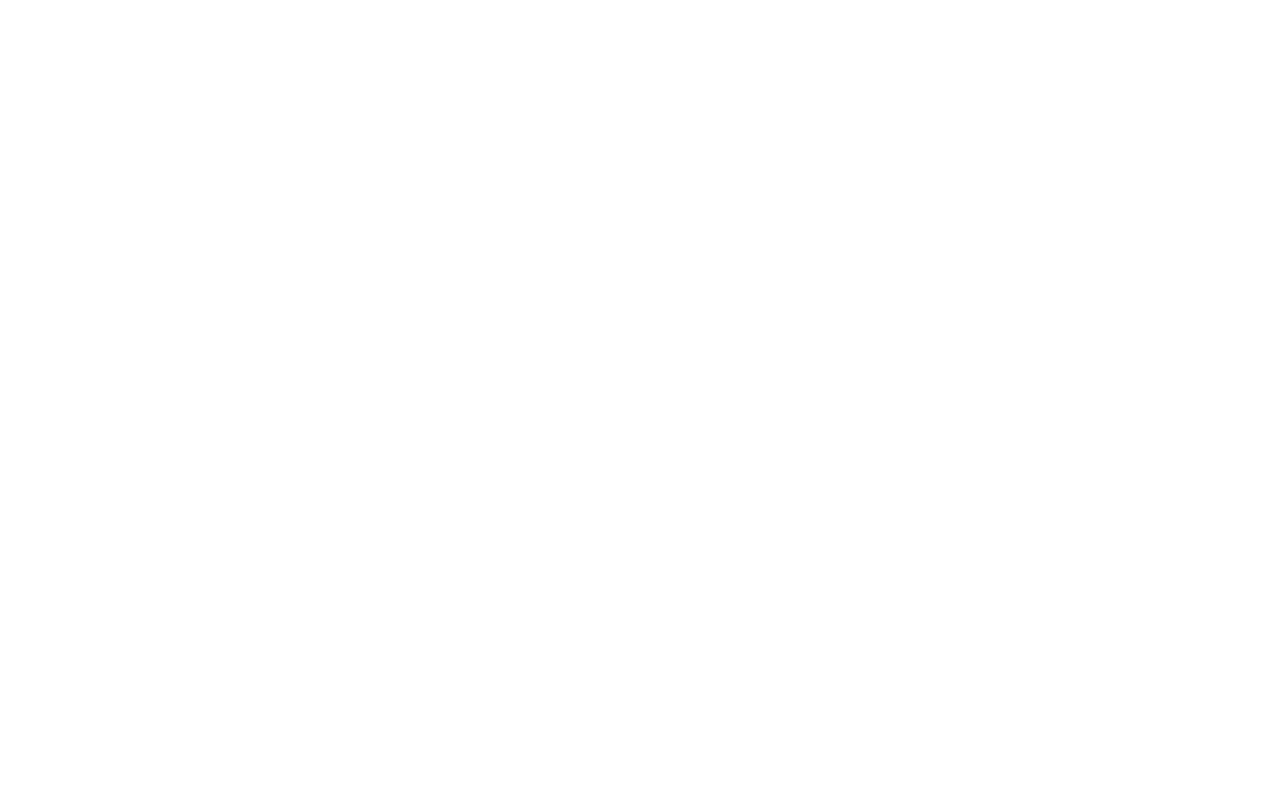
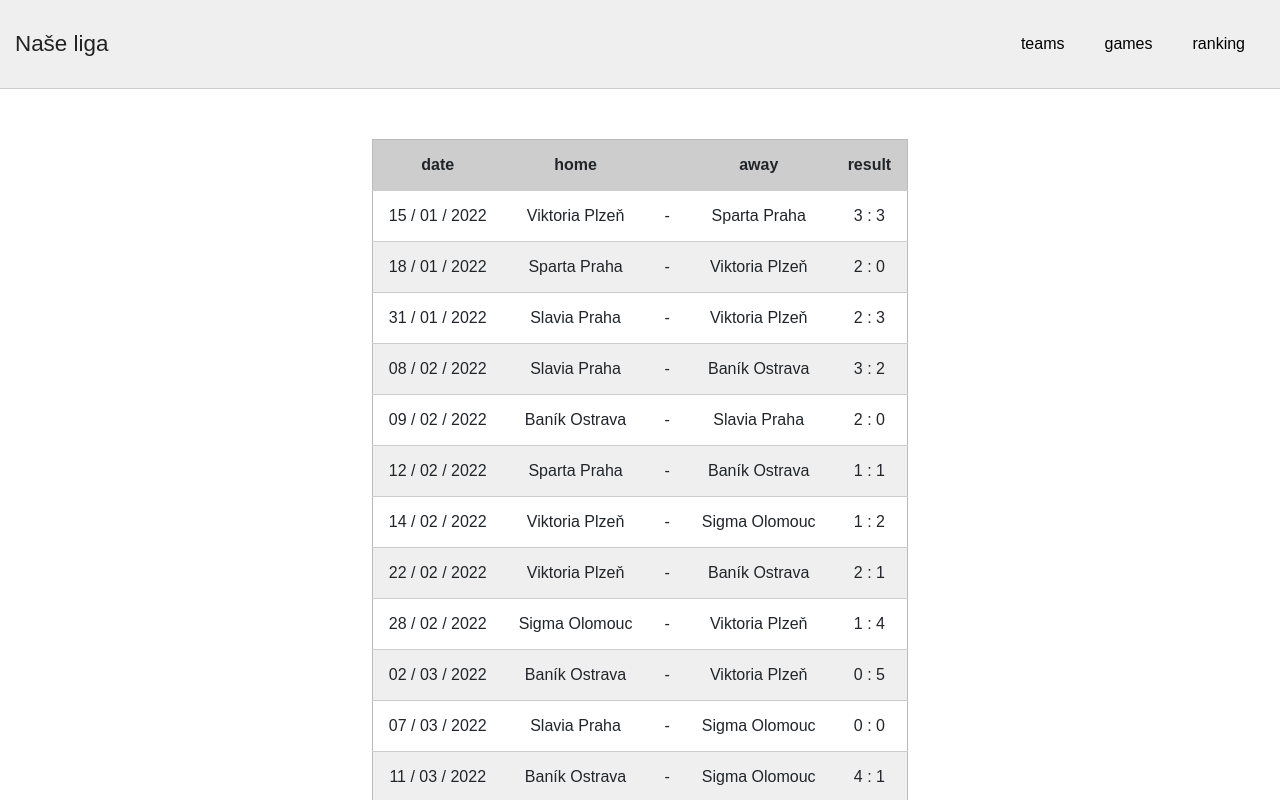
Before and after one commit to petrpida/sda-react-app, a React (Create React App) app: page /games in a window 1280 px wide. Before the commit this address had no page. Shown: the top 800 px of the page. Built offline with nearby package versions, Linux system fonts and the light colour scheme.

Commit message:
recap project added (teams, games)

```diff
--- a/src/App.js
+++ b/src/App.js
@@ -28,6 +28,9 @@ import Exercise6 from './sharedComponents/ReactTraining/exercise6';
 import Exercise7 from './sharedComponents/ReactTraining/exercise7';
 import Exercise8 from './sharedComponents/ReactTraining/exercise8';
 import Exercise9 from './sharedComponents/ReactTraining/exercise9';
+import Games from './sharedComponents/Football/games';
+import Teams from './sharedComponents/Football/teams';
+import Ranking from './sharedComponents/Football/ranking';
 
 function App() {
   return (
@@ -89,10 +92,9 @@ function App() {
           <Route exact path="/todo" element={<ToDoList/>}/>
           <Route exact path="/contacts" element={<ContactsList/>}/>
 
-
-
-
-
+          <Route exact path="/teams" element={<Teams/>}/>
+          <Route exact path="/games" element={<Games/>}/>
+          <Route exact path="/ranking" element={<Ranking/>}/>
 
         </Routes>
       </Router>
--- a/src/index.css
+++ b/src/index.css
@@ -13,7 +13,7 @@ code {
 }
 
 body {
-  font: 14px "Century Gothic", Futura, sans-serif;
+  font: 16px "Century Gothic", Futura, sans-serif;
   margin: 20px;
 }
 
--- /dev/null
+++ b/src/sharedComponents/Football/data.js
@@ -0,0 +1,30 @@
+export const teams = [
+  { id: 1, team: 'Sparta Praha' },
+  { id: 2, team: 'Slavia Praha' },
+  { id: 3, team: 'Baník Ostrava' },
+  { id: 4, team: 'Viktoria Plzeň' },
+  { id: 5, team: 'Sigma Olomouc' },
+]
+
+export const games = [
+  { id: 1, date: '2022-03-22', homeTeam: 1, awayTeam: 2, homeTeamGoals: 9, awayTeamGoals: 5 },
+  { id: 2, date: '2022-02-12', homeTeam: 1, awayTeam: 3, homeTeamGoals: 1, awayTeamGoals: 1 },
+  { id: 3, date: '2022-01-18', homeTeam: 1, awayTeam: 4, homeTeamGoals: 2, awayTeamGoals: 0 },
+  { id: 4, date: '2022-04-04', homeTeam: 1, awayTeam: 5, homeTeamGoals: 1, awayTeamGoals: 1 },
+  { id: 5, date: '2022-03-15', homeTeam: 2, awayTeam: 1, homeTeamGoals: 0, awayTeamGoals: 2 },
+  { id: 6, date: '2022-02-08', homeTeam: 2, awayTeam: 3, homeTeamGoals: 3, awayTeamGoals: 2 },
+  { id: 7, date: '2022-01-31', homeTeam: 2, awayTeam: 4, homeTeamGoals: 2, awayTeamGoals: 3 },
+  { id: 8, date: '2022-03-07', homeTeam: 2, awayTeam: 5, homeTeamGoals: 0, awayTeamGoals: 0 },
+  { id: 9, date: '2022-04-01', homeTeam: 3, awayTeam: 1, homeTeamGoals: 1, awayTeamGoals: 1 },
+  { id: 10, date: '2022-02-09', homeTeam: 3, awayTeam: 2, homeTeamGoals: 2, awayTeamGoals: 0 },
+  { id: 11, date: '2022-03-02', homeTeam: 3, awayTeam: 4, homeTeamGoals: 0, awayTeamGoals: 5 },
+  { id: 12, date: '2022-03-11', homeTeam: 3, awayTeam: 5, homeTeamGoals: 4, awayTeamGoals: 1 },
+  { id: 13, date: '2022-01-15', homeTeam: 4, awayTeam: 1, homeTeamGoals: 3, awayTeamGoals: 3 },
+  { id: 14, date: '2022-04-14', homeTeam: 4, awayTeam: 2, homeTeamGoals: 0, awayTeamGoals: 1 },
+  { id: 15, date: '2022-02-22', homeTeam: 4, awayTeam: 3, homeTeamGoals: 2, awayTeamGoals: 1 },
+  { id: 16, date: '2022-02-14', homeTeam: 4, awayTeam: 5, homeTeamGoals: 1, awayTeamGoals: 2 },
+  { id: 17, date: '2022-03-31', homeTeam: 5, awayTeam: 1, homeTeamGoals: 2, awayTeamGoals: 0 },
+  { id: 18, date: '2022-04-30', homeTeam: 5, awayTeam: 2, homeTeamGoals: 4, awayTeamGoals: 3 },
+  { id: 19, date: '2022-04-29', homeTeam: 5, awayTeam: 3, homeTeamGoals: 1, awayTeamGoals: 0 },
+  { id: 20, date: '2022-02-28', homeTeam: 5, awayTeam: 4, homeTeamGoals: 1, awayTeamGoals: 4 },
+]
--- /dev/null
+++ b/src/sharedComponents/Football/games.jsx
@@ -0,0 +1,78 @@
+import React from "react";
+import NavButton from "../NavButton";
+import NavBar from "./navBar";
+import { games, teams } from "./data";
+
+export default function Games() {
+  const gamesCopy = [...games];
+
+  function findTeamById(id) {
+    return teams.find((team) => {
+      return team.id === id;
+    });
+  }
+
+  const monthNames = [
+    "Jan",
+    "Feb",
+    "Mar",
+    "Apr",
+    "May",
+    "Jun",
+    "Jul",
+    "Aug",
+    "Sep",
+    "Oct",
+    "Nov",
+    "Dec",
+  ];
+
+  function formatDate(date) {
+    const ar = date.split("-");
+
+    return `${ar[2]} / ${ar[1]} / ${ar[0]}`
+
+  }
+
+  return (
+    <div>
+      <nav>
+        <div>Naše liga</div>
+        <NavBar />
+      </nav>
+      <main>
+        <div className="container">
+          <table>
+            <thead>
+              <tr>
+                <th>date</th>
+                <th>home</th>
+                <th></th>
+                <th>away</th>
+                <th>result</th>
+              </tr>
+            </thead>
+            <tbody>
+              {gamesCopy
+                .sort((a, b) => a.date.localeCompare(b.date))
+                .map((item, index) => {
+                  return (
+                    <tr key={index}>
+                      <td>{formatDate(item.date)}</td>
+                      <td>{findTeamById(gamesCopy[index].homeTeam).team}</td>
+                      <td>-</td>
+                      <td>{findTeamById(gamesCopy[index].awayTeam).team}</td>
+                      <td>
+                        {item.homeTeamGoals} : {item.awayTeamGoals}
+                      </td>
+                    </tr>
+                  );
+                })}
+            </tbody>
+          </table>
+        </div>
+      </main>
+      <NavButton name="HOME" link="/" />
+    </div>
+  );
+}
--- /dev/null
+++ b/src/sharedComponents/Football/navBar.jsx
@@ -0,0 +1,16 @@
+import React from "react";
+
+
+
+export default function NavBar () {
+
+    const links = ['teams', 'games', 'ranking']
+
+    return (
+        <ul>
+            {links.map((item, index) => {
+                return <li key={index}><a href={item}>{item}</a></li>
+            })}
+        </ul>
+    )
+}
--- /dev/null
+++ b/src/sharedComponents/Football/ranking.jsx
@@ -0,0 +1,35 @@
+import React from "react";
+import NavButton from "../NavButton";
+import NavBar from "./navBar";
+
+export default function Ranking() {
+  return (
+    <div>
+      <nav>
+        <div>Naše liga</div>
+        <NavBar/>
+      </nav>
+      <main>
+        <div class="container">
+        <table>
+            <thead>
+              <tr>
+              <th>ranking</th>
+              <th>team</th>
+              <th>games</th>
+              <th>wins</th>
+              <th>ties</th>
+              <th>losses</th>
+              <th>score</th>
+              <th>points</th>
+              </tr>
+            </thead>
+            <tbody>
+            </tbody>
+          </table>
+        </div>
+      </main>
+      <NavButton name="HOME" link="/"/>
+    </div>
+  );
+}
--- /dev/null
+++ b/src/sharedComponents/Football/styles.css
@@ -0,0 +1,96 @@
+* {
+  box-sizing: border-box;
+}
+
+html, body {
+  margin: 0;
+  padding: 0;
+}
+
+body {
+  font-family: sans-serif;
+}
+
+nav {
+  display: flex;
+  justify-content: space-between;
+  align-items: center;
+  padding: 15px;
+  color: #222222;
+  background: #efefef;
+  border-bottom: 1px solid #cdcdcd;
+}
+
+ul {
+  list-style-type: none;
+  padding: 0;
+  margin: 0;
+}
+
+nav > ul {
+  display: flex;
+  margin: 0;
+}
+
+nav > div {
+  font-size: 1.4rem;
+}
+nav > ul a {
+  display: block;
+  text-decoration: none;
+  cursor: pointer;
+  padding: 10px;
+  margin: 10px;
+}
+
+nav > ul a:hover {
+  text-decoration: underline;
+}
+
+.container {
+  margin-top: 50px;
+}
+
+.container > ul {
+  display: block;
+  width: 50%;
+  margin: 0 auto;
+  border: 1px solid #bababa;
+  border-radius: 5px;
+}
+
+.container > ul li {
+  padding: .5em .75em;
+  text-align: center;
+}
+
+.container > ul li:not(:last-child) {
+  border-bottom: 1px solid #cdcdcd;
+}
+
+.container > ul li:nth-child(even) {
+  background: #efefef;
+}
+
+.container table {
+  border: 1px solid #bababa;
+  margin: 0 auto;
+  border-collapse: collapse;
+}
+.container table th {
+  background: #cdcdcd;
+  border: none;
+  text-align: center;
+  padding: 1em;
+}
+.container table tr {
+  border-bottom: 1px solid #cdcdcd;
+}
+.container table tr:nth-child(even) {
+  background: #efefef;
+}
+
+.container table td {
+  padding: 1em;
+  text-align: center;
+}
--- /dev/null
+++ b/src/sharedComponents/Football/teams.jsx
@@ -0,0 +1,33 @@
+import React from "react";
+import NavButton from "../NavButton";
+import { teams } from "./data";
+import NavBar from "./navBar";
+import './styles.css'
+
+export default function Teams() {
+
+  const teamsSorted = [...teams]
+
+  teamsSorted.sort((a, b) => {
+    return a.team.localeCompare(b.team)
+  })
+
+  return (
+    <div>
+      <nav>
+        <div>Naše liga</div>
+        <NavBar/>
+      </nav>
+      <main>
+        <div className="container">
+          <ul>
+            {teamsSorted.map((item, index) => {
+              return <li key={index}>{item.team}</li>
+            })}
+          </ul>
+        </div>
+      </main>
+      <NavButton name="HOME" link="/"/>
+    </div>
+  );
+}
--- a/src/sharedComponents/Home/index.jsx
+++ b/src/sharedComponents/Home/index.jsx
@@ -22,6 +22,8 @@ export default function Home() {
       <NavButton name="Phone number validation" link="/phone"/>
       <NavButton name="ToDo List" link="/todo"/>
       <NavButton name="Contact List" link="/contacts"/>
+      <NavButton name="Football League" link="/teams"/>
+
 
     </div>
   );
```
